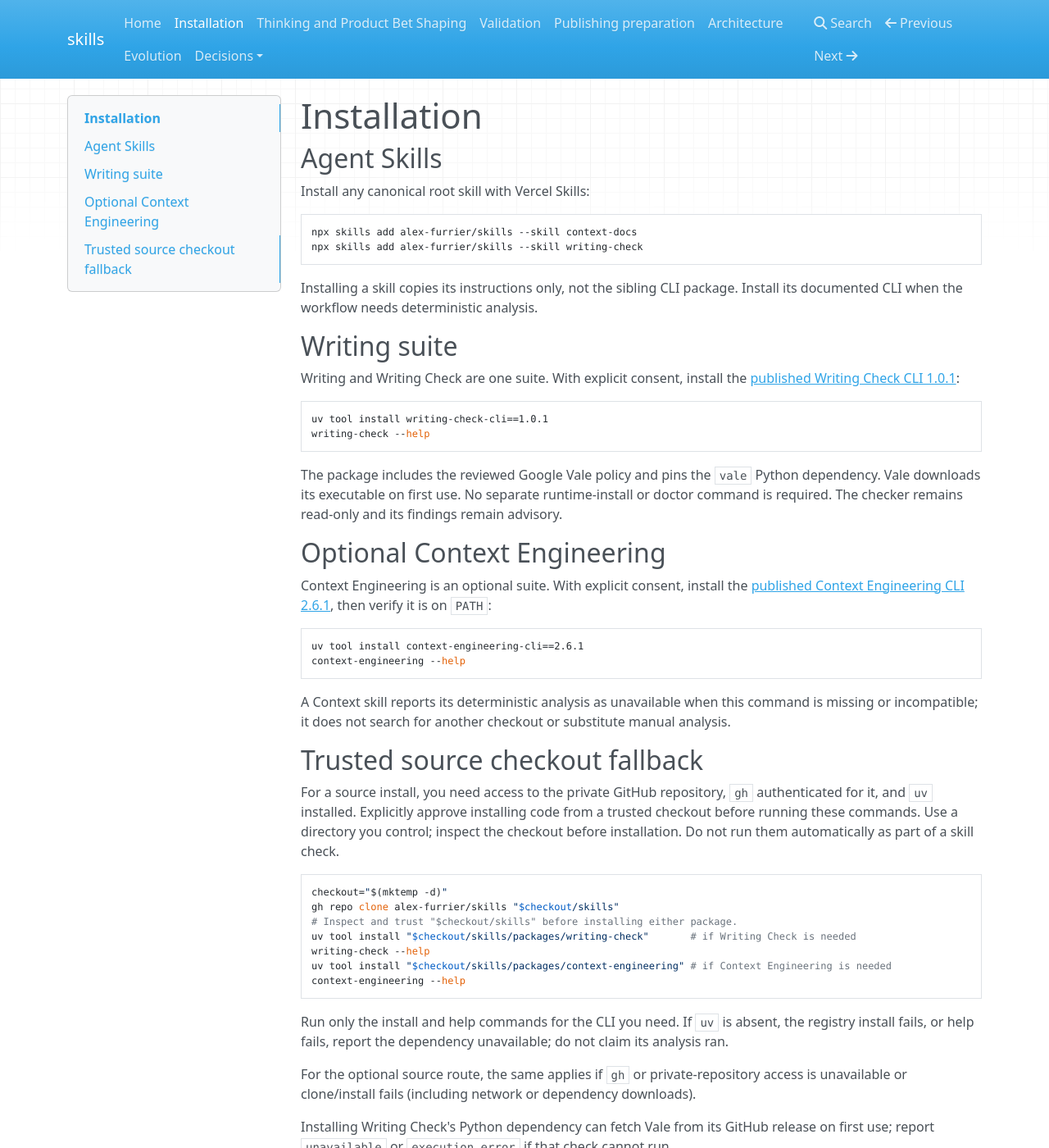
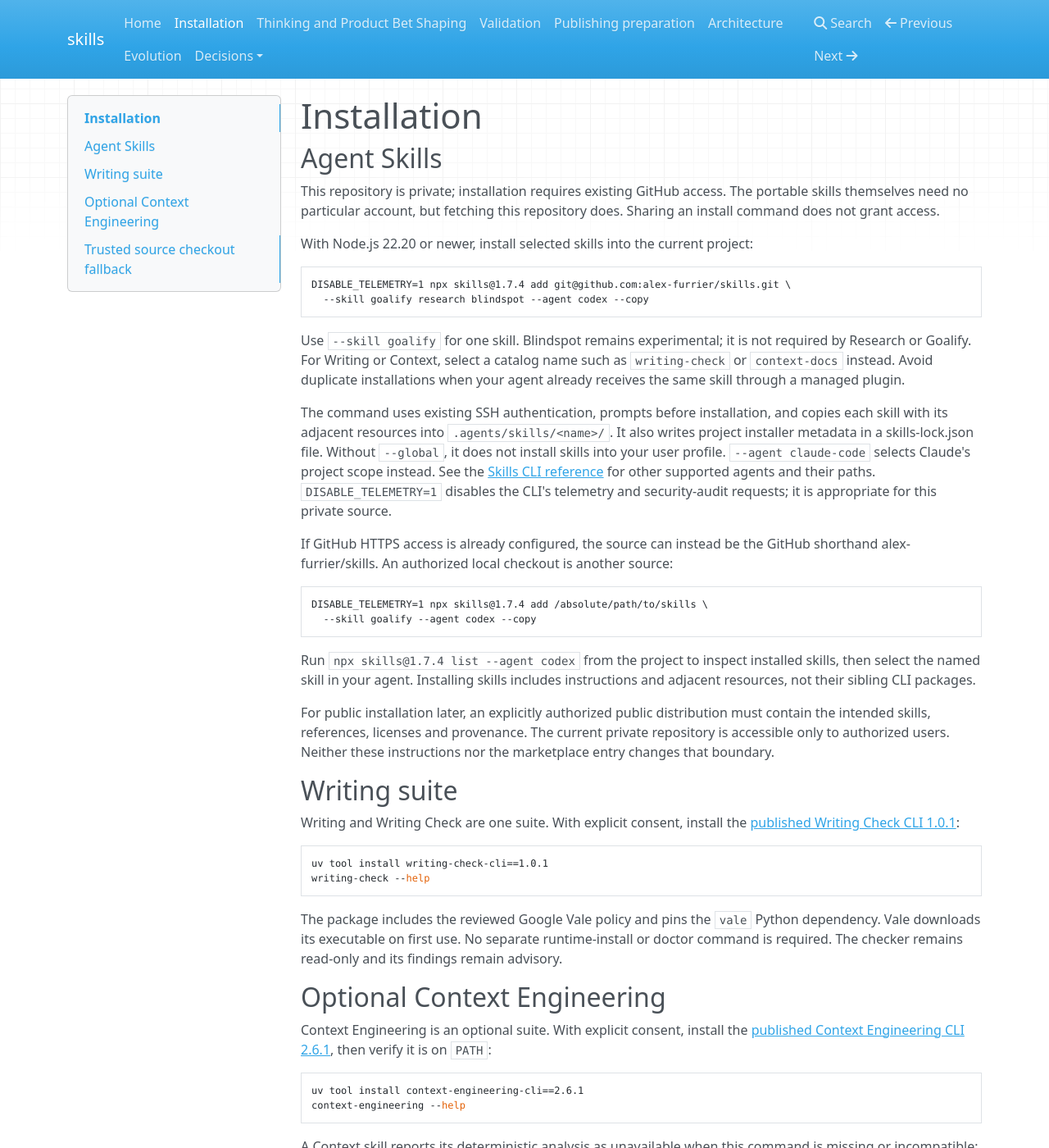
Before and after one commit to alex-furrier/skills, an MkDocs documentation site: the page built from docs/installation.md, in a window 1280 px wide and 1400 px high. Shown: the whole window at 82% size. Built offline with MkDocs 1.6.1, drawn with Linux system fonts in a browser that asks for light colours; nearby versions of some CDN libraries.

Commit message:
docs: explain skill choices and project installation

````diff
--- a/docs/installation.md
+++ b/docs/installation.md
@@ -2,14 +2,46 @@
 
 ## Agent Skills
 
-Install any canonical root skill with Vercel Skills:
+This repository is private; installation requires existing GitHub access.
+The portable skills themselves need no particular account, but fetching this
+repository does. Sharing an install command does not grant access.
+
+With Node.js 22.20 or newer, install selected skills into the current project:
 
 ```bash
-npx skills add alex-furrier/skills --skill context-docs
-npx skills add alex-furrier/skills --skill writing-check
+DISABLE_TELEMETRY=1 npx skills@1.7.4 add git@github.com:alex-furrier/skills.git \
+  --skill goalify research blindspot --agent codex --copy
 ```
 
-Installing a skill copies its instructions only, not the sibling CLI package. Install its documented CLI when the workflow needs deterministic analysis.
+Use `--skill goalify` for one skill. Blindspot remains experimental; it is not
+required by Research or Goalify. For Writing or Context, select a catalog name
+such as `writing-check` or `context-docs` instead. Avoid duplicate installations
+when your agent already receives the same skill through a managed plugin.
+
+The command uses existing SSH authentication, prompts before installation, and
+copies each skill with its adjacent resources into `.agents/skills/<name>/`.
+It also writes project installer metadata in a skills-lock.json file. Without `--global`, it does not
+install skills into your user profile. `--agent claude-code` selects Claude's
+project scope instead. See the [Skills CLI reference](https://github.com/vercel-labs/skills/blob/main/docs/commands.md)
+for other supported agents and their paths. `DISABLE_TELEMETRY=1` disables the
+CLI's telemetry and security-audit requests; it is appropriate for this private source.
+
+If GitHub HTTPS access is already configured, the source can instead be
+the GitHub shorthand alex-furrier/skills. An authorized local checkout is another source:
+
+```bash
+DISABLE_TELEMETRY=1 npx skills@1.7.4 add /absolute/path/to/skills \
+  --skill goalify --agent codex --copy
+```
+
+Run `npx skills@1.7.4 list --agent codex` from the project to inspect installed
+skills, then select the named skill in your agent. Installing skills includes
+instructions and adjacent resources, not their sibling CLI packages.
+
+For public installation later, an explicitly authorized public distribution
+must contain the intended skills, references, licenses and provenance. The
+current private repository is accessible only to authorized users. Neither
+these instructions nor the marketplace entry changes that boundary.
 
 ## Writing suite
 
````
Also changed, not shown: README.md (+89 -34 lines), docs/thinking.md (+9 -4 lines), plugins/thinking/README.md (+16 -0 lines), 1 other file.
